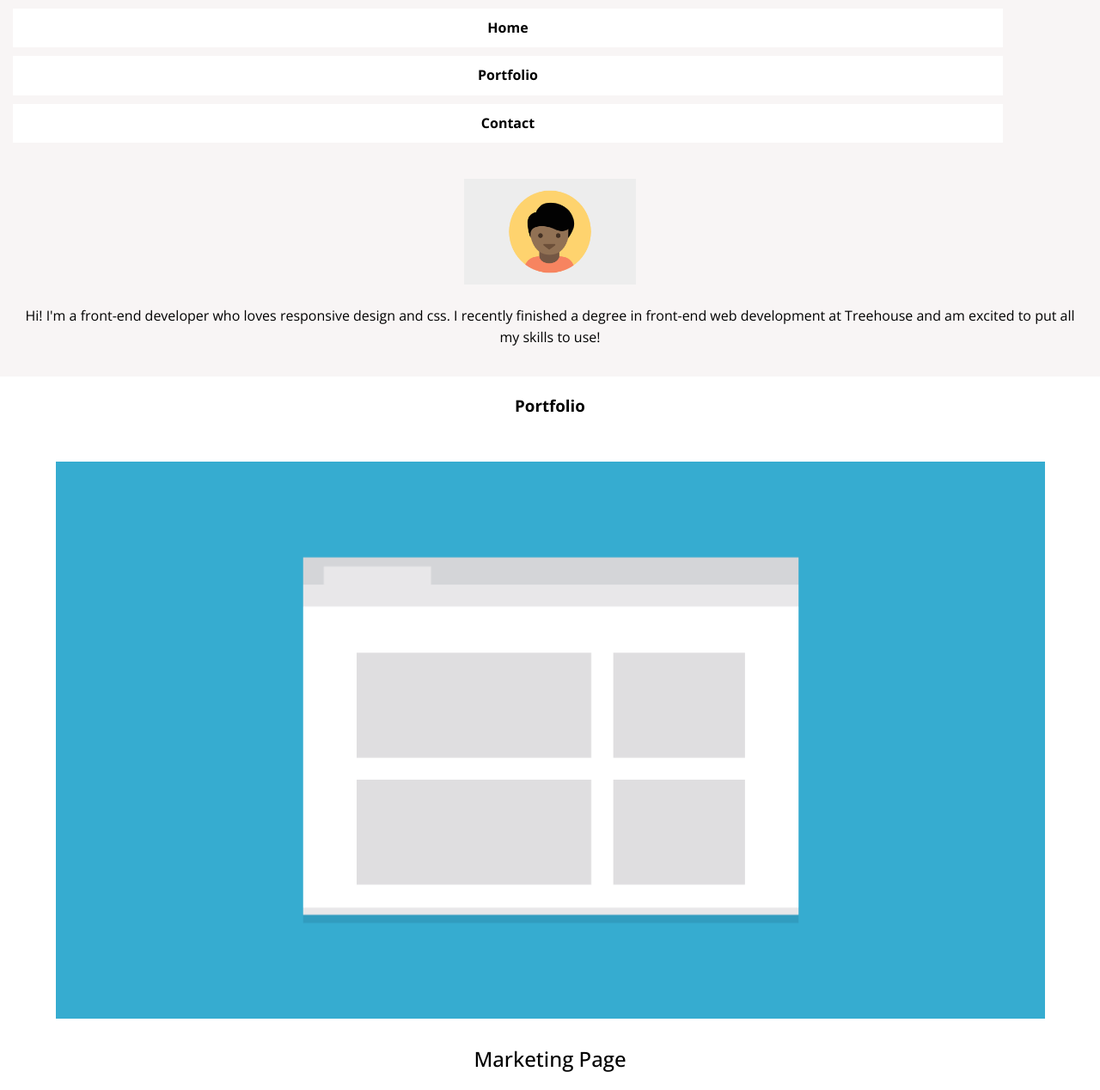
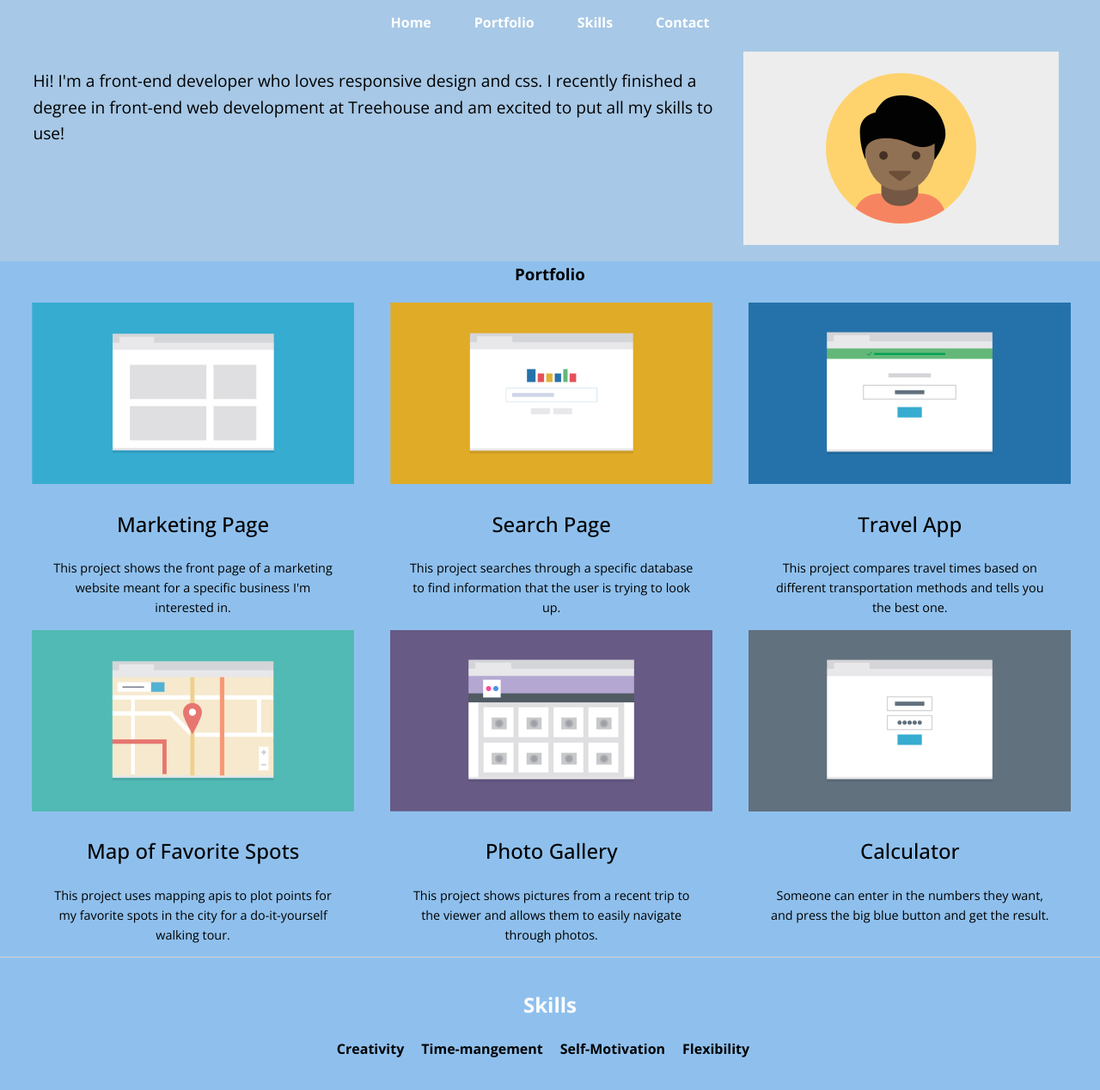
Before and after one commit to SARickerson/responsive-layout-site, a plain HTML site: page index.html in a window 1280 px wide. Shown: the part 89-1357 px from the top of the page at 86% size. Drawn offline with nearby package versions, Linux system fonts and the light colour scheme.

Commit message:
Finished
Finished

```diff
--- a/CSS/styles.css
+++ b/CSS/styles.css
@@ -15,7 +15,8 @@ h2 {
 }
 
 h3,
-h4 {
+h4,
+ul li {
     font-family: 'Open Sans', sans-serif;
     font-weight: 700;
 }
@@ -24,59 +25,192 @@ h4 {
 * {
     box-sizing: border-box;
 }
+
 body {
     margin: 0 auto;
     line-height: 1.6;
 }
+
 h1 {
     margin-top: 0;
     padding-top: 10px;
+    color: white;
 }
 
-header,
-footer {
-    background-color: rgb(248, 245, 245);
+body {
+    background-color: #a7c8e6;
     padding: 1em 0;
     text-align: center;
 }
-ul li {
-    display: block;
-    width: 90%;
-    padding: 10px;
-    margin: 10px 15px;
-    background-color: white;
-}
+
 main {
     text-align: center;
 }
+
 .image {
     width: 200px;
     height: auto;
 }
+
 img {
     max-width: 90%;
     height: auto;
-    margin-top: 2em;
   }
+
 p {
     margin: 1em;
 }
 
+ul.bottom-nav li {
+    display:none;
+}
 
-/* ----------------Flexbox Style----------------- */
 .bottom {
-    display: flex;
-    justify-content: space-between;
-    margin: 2em 1em 1em;
     border-top: solid 1px lightgrey;
 }
 
-
-/* -----------------Main Styles----------------- */
-a {
-    color: black;
+h4 {
+    border-top-style: none;
+}
+a,
+h4,
+#skills h2 {
+    color: white;
     text-decoration: none;
 }
-
+main,
+#skills {
+    background-color: #8fc0ed;
+}
+#skills {
+    padding: 1em 0 2em;
+}
+.list li {
+    margin-bottom: 1em;
+}
+/* ----------------Flexbox Style----------------- */
+ul.main-nav li,
+.bottom,
+.container {
+    display: flex;
+}
+ul.main-nav li {
+    justify-content: center;
+    padding: 10px;
+    margin: 10px 15px;
+    background-color: #8fc0ed;
+}
+.container {
+    flex-wrap: wrap;
+}
+.bottom {
+    justify-content: space-between;
+    margin: 1em 1em 1em;
+}
 
 /* ----------------Media Queries---------------- */
+
+@media (min-width: 768px) {
+    ul.bottom-nav li {
+        display: inline;
+        padding-right: 1.5em;
+    }
+    nav,
+    .main-nav,
+    .intro,
+    .container,
+    #contact,
+    .bottom-nav {
+        display: flex;
+    }
+    .container {
+        flex-wrap: wrap;
+        flex-direction: row;
+    }
+    .one {
+        flex-basis: 50%;
+    }
+    .one p {
+        font-size: .9em;
+        margin-left: 10%;
+        margin-right: 10%;
+    }
+    .one .picture {
+        object-fit: contain;
+    }
+    nav {
+        flex-direction: column;
+        align-items: center;
+    }
+    h1 {
+        margin-bottom: 0;
+    }
+    ul.main-nav li {
+        margin-top: 1em;
+        background-color: rgba(248, 245, 245, 0);
+    }
+   .intro {
+        flex-direction: row-reverse;
+        text-align: left;
+   }
+   #portfolio {
+    text-align: center;
+   }
+   .image {
+        width: 300px;
+        height: auto;
+        margin-right: 1em;
+    }
+    img {
+        height: auto;
+        margin: 0 auto;
+    }
+    #skills {
+        padding-bottom: 5em;
+        border-top: solid 1px lightgrey;
+        border-bottom: solid 1px lightgrey;
+    }
+    ul.list li {
+        display: inline;
+        margin-right: 1em;
+        text-align: center;
+    }
+    #contact {
+        flex-direction: column;
+        margin: 0 9em;
+    }
+    .contact-info {
+        margin: 0;
+    }
+    .bottom-nav {
+        flex-direction: row;
+        margin-top: 1.5em;
+    }
+
+    .top {
+        display: none;
+    }
+}
+
+@media (min-width: 1024px) {
+    .image {
+        width: 500px;
+        height: auto;
+        margin-left: 1em;
+        margin-right: 3em;
+    }
+ .intro p {
+    margin-left: 2em;
+    font-size: 1.2em;
+ }
+ .container {
+    margin-left: 1em;
+ }
+ .one {
+    flex-basis: 33%;
+}
+.contact {
+    margin: 0 15em;
+}
+
+}
--- a/index.html
+++ b/index.html
@@ -15,63 +15,84 @@
 <body>
 
     <header>
+    <nav>
         <h1>Student Name</h1>
-        <ul class="nav">
+        <ul class="main-nav">
             <li><a href="#">Home</a></li>
-            <li><a href="#">Portfolio</a></li>
-            <li><a href="#">Contact</a></li>
+            <li><a href="#portfolio">Portfolio</a></li>
+            <li><a href="#skills">Skills</a></li>
+            <li><a href="#contact">Contact</a></li>
         </ul>
+    </nav>
+    </header>
+        <div class="intro">
             <img class="image" src="images/responsive-layout-profile.png" alt="Profile Picture">
             <p>Hi! I'm a front-end developer who loves responsive design and css. I recently finished a degree in front-end web development at Treehouse and am excited to put all my skills to use!</p>
+        </div>
     </header>
     <main>
-        <h3>Portfolio</h3>
+        <h3 id="portfolio">Portfolio</h3>
 
-        <section>
-            <img src="images/portfolio-1.png" alt="Marketing Picture">
+        <div class="container">
+            <div class="one">
+                <img class="picture" src="images/portfolio-1.png" alt="Marketing Picture">
                 <h2>Marketing Page</h2>
                 <p>This project shows the front page of a marketing website meant for a specific business I'm interested in.</p>
-        </section>
-
-        <section>
-            <img src="images/portfolio-2.png" alt="Search Page">
+            </div>
+            <div class="one">
+                <img class="picture" src="images/portfolio-2.png" alt="Search Page">
                 <h2>Search Page</h2>
                 <p>This project searches through a specific database to find information that the user is trying to look up.</p>
-        </section>
-
-        <section>
-            <img src="images/portfolio-3.png" alt="Travel App">
+            </div>
+            <div class="one">
+                <img class="picture" src="images/portfolio-3.png" alt="Travel App">
                 <h2>Travel App</h2>
                 <p>This project compares travel times based on different transportation methods and tells you the best one.</p>
-        </section>
-
-        <section>
-            <img src="images/portfolio-4.png" alt="Map of Favorite Spots">
+            </div>
+            <div class="one">
+                <img class="picture" src="images/portfolio-4.png" alt="Map of Favorite Spots">
                 <h2>Map of Favorite Spots</h2>
                 <p>This project uses mapping apis to plot points for my favorite spots in the city for a do-it-yourself walking tour.</p>
-        </section>
-
-        <section>
-            <img src="images/portfolio-5.png" alt="Photo Gallery">
+            </div>
+            <div class="one">
+                <img class="picture" src="images/portfolio-5.png" alt="Photo Gallery">
                 <h2>Photo Gallery</h2>
                 <p>This project shows pictures from a recent trip to the viewer and allows them to easily navigate through photos.</p>
-        </section>
-
-        <section>
-            <img src="images/portfolio-6.png" alt="Calculator">
+            </div>
+            <div class="one">
+                <img class="picture" src="images/portfolio-6.png" alt="Calculator">
                 <h2>Calculator</h2>
                 <p>Someone can enter in the numbers they want, and press the big blue button and get the result.</p>
-        </section>
-
+            </div>
+        </div>
     </main>
+        <div id="skills">
+            <h2><strong>Skills</strong></h2>
+            <ul class="list">
+                <li>Creativity</li>
+                <li>Time-mangement</li>
+                <li>Self-Motivation</li>
+                <li>Flexibility</li>
+            </ul>
+        </div>
     <footer>
+        <div id="contact">
         <h3>Contact</h3>
             <p>If you're interested in chatting or want more information about what I've been working on, I'd love to hear from you!</p>
+            <div class="contact-info">
                 <p>Phone <strong>+1(111)555-1234</strong></p>
                 <p>Email <strong>email@yoursite.com</strong></p>
+            </div>
+        </div>
         <div class="bottom">
             <h4>Student Name</h4>
-            <h4><a href="#">BACK TO TOP</a></h4>
+                <ul class="bottom-nav">
+                    <li><a href="#">Home</a></li>
+                    <li><a href="#portfolio">Portfolio</a></li>
+                    <li><a href="#skills">Skills</a></li>
+                    <li><a href="#contact">Contact</a></li>
+                </ul>
+            <h4 class="top"><a href="#">BACK TO TOP</a></h4>
         </div>
     </footer>
 
```
Lines whose indentation alone changed are shown as unchanged.
